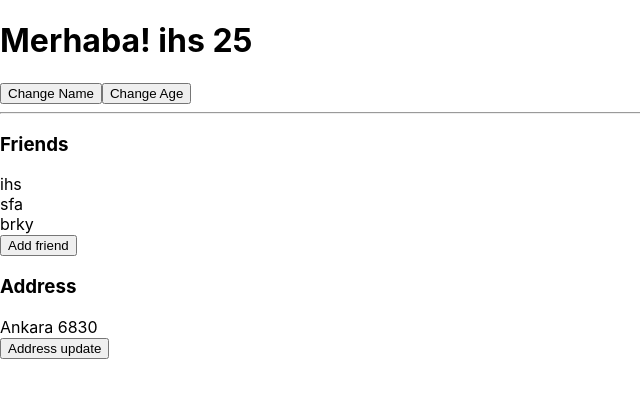
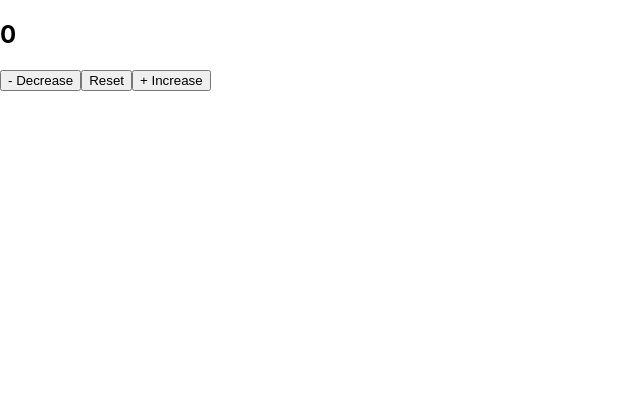
Before and after one commit to ihsanye/learnReact0, a React (Create React App) app: page / in a window 1280 px wide. Shown: the top 398 px of the page, without its empty margins (0-640 px from the left). Built offline with nearby package versions, Linux system fonts and the light colour scheme.

Commit message:
counter example

```diff
--- /dev/null
+++ b/src/components/Counter.js
@@ -0,0 +1,20 @@
+import { useState } from 'react'
+
+function Counter() {
+
+    const [count, setCount] = useState(0);
+    const increase = () => {
+        setCount(count + 1)
+    }
+    //onclick icine fonksiyon da yazabiliriz bu sekilde
+    return (
+        <div>
+            <h2>{count}</h2>
+            <button onClick={() => setCount(count - 1)}>- Decrease</button>
+            <button onClick={() => setCount(0)}>Reset</button>
+            <button onClick={increase}>+ Increase</button>
+        </div>
+    )
+}
+
+export default Counter
--- a/src/index.js
+++ b/src/index.js
@@ -1,13 +1,14 @@
 import React from 'react';
 import ReactDOM from 'react-dom/client';
 import './index.css';
-import App from './App';
+//import App from './App';
 import reportWebVitals from './reportWebVitals';
+import Counter from './components/Counter';
 
 const root = ReactDOM.createRoot(document.getElementById('root'));
 root.render(
   <React.StrictMode>
-    <App />
+    <Counter />
   </React.StrictMode>
 );
 
```
Also changed, not shown: src/jquery-example.html (added, +26 -0 lines).
